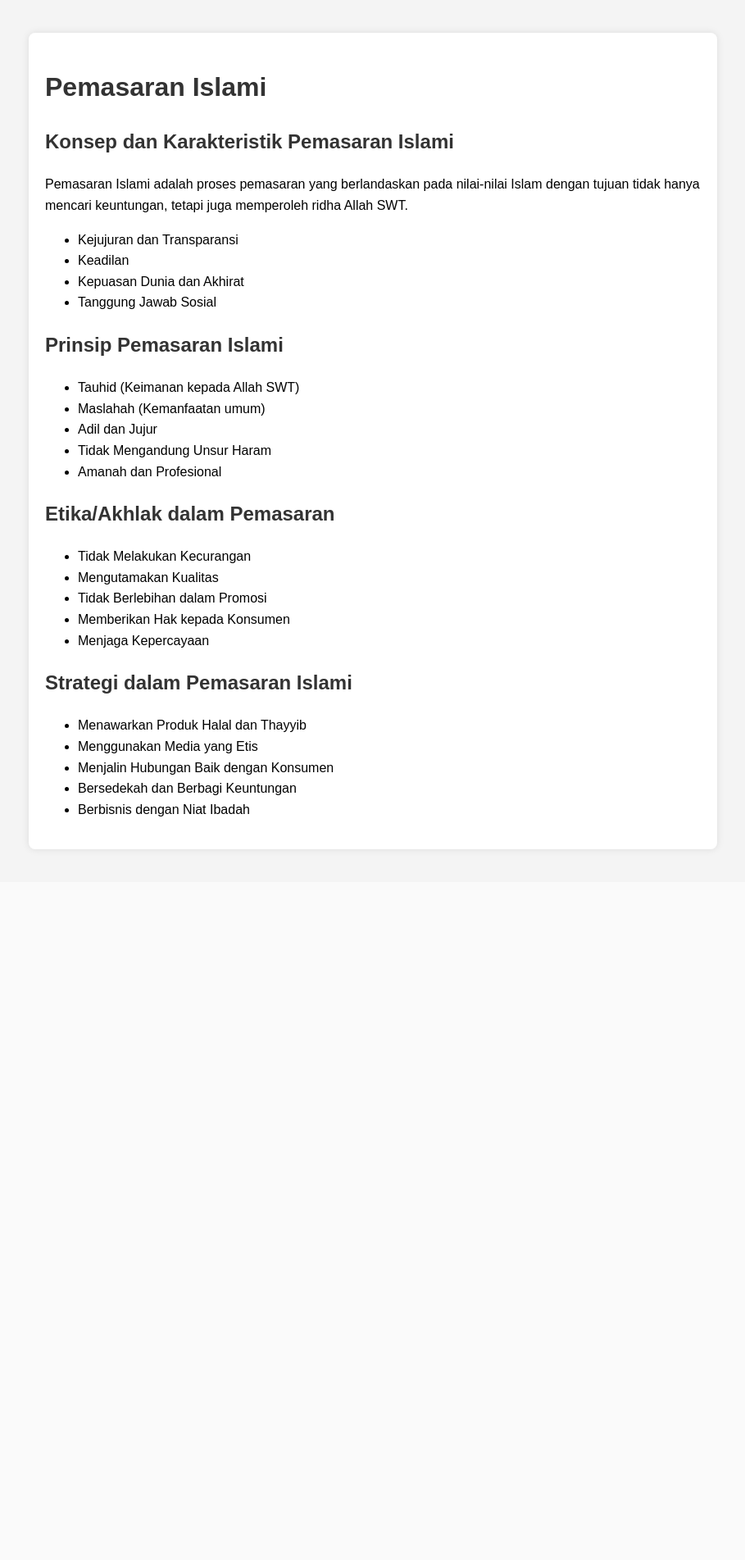
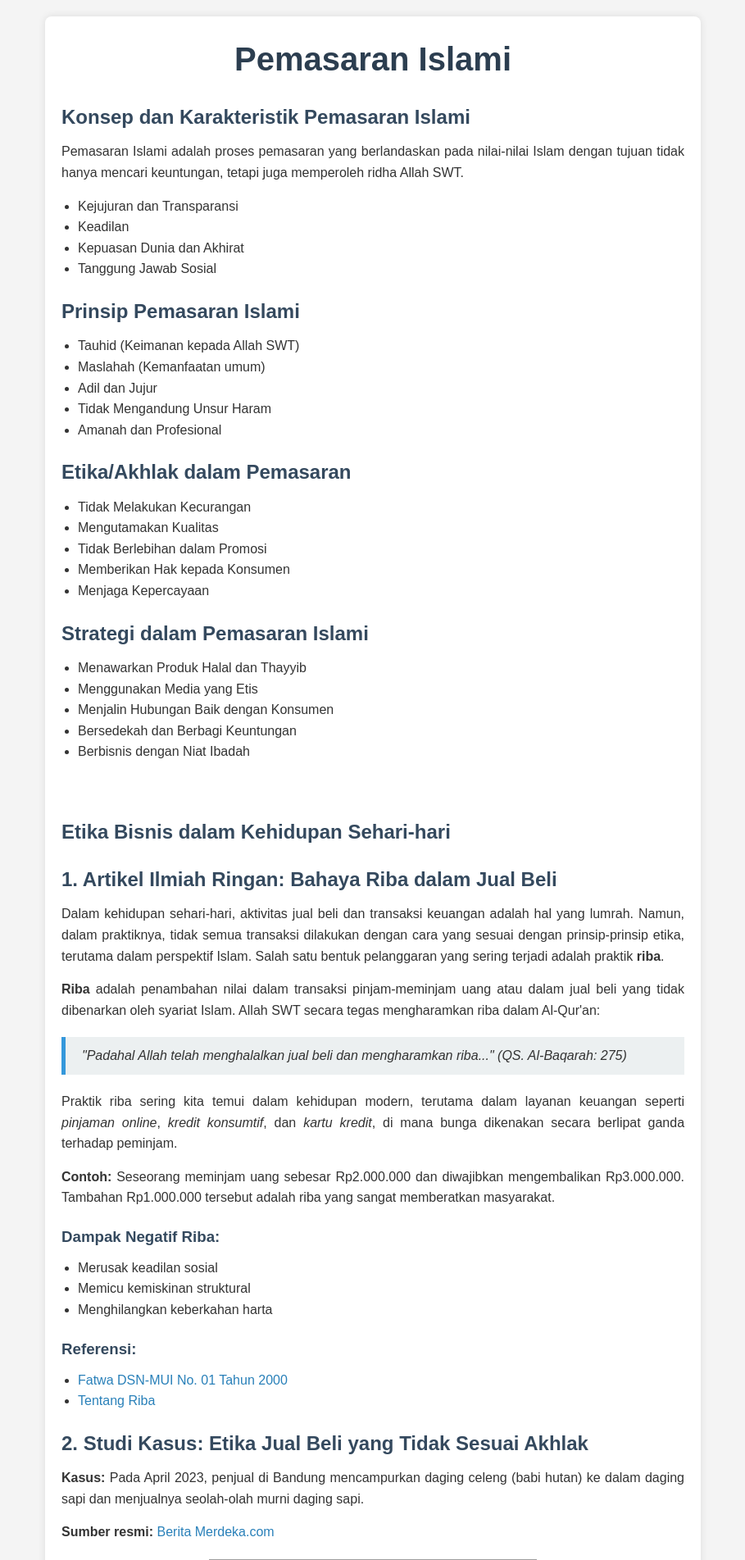
Before and after one commit to Luthvihakim/tugasagama, a PHP site: page / in a window 1280 px wide. Shown: the top 1903 px of the page at 82% size, without its empty margins (185-1094 px from the left). Before the commit the page ends 1039 px from the top, so only its background shows below. Run offline with PHP 8.4, Linux system fonts and the light colour scheme; grey boxes are pictures that could not be loaded.

Commit message:
index.html

```diff
--- a/index.php
+++ b/index.php
@@ -3,15 +3,23 @@
 <head>
   <meta charset="UTF-8">
   <meta name="viewport" content="width=device-width, initial-scale=1.0">
-    <title>Pemasaran Islami</title>
+  <title>Pemasaran Islami & Etika Bisnis</title>
   <style>
+    /* Reset dan dasar */
+    * {
+      margin: 0;
+      padding: 0;
+      box-sizing: border-box;
+    }
+
     body {
-            font-family: Arial, sans-serif;
+      font-family: 'Arial', sans-serif;
+      background-color: #f4f4f4;
+      color: #333;
       line-height: 1.6;
-            margin: 20px;
       padding: 20px;
-            background-color: #f4f4f4;
     }
+
     .container {
       max-width: 800px;
       margin: auto;
@@ -20,8 +28,54 @@
       border-radius: 8px;
       box-shadow: 0 0 10px rgba(0, 0, 0, 0.1);
     }
-        h1, h2 {
-            color: #333;
+
+    h1 {
+      text-align: center;
+      font-size: 2.5rem;
+      margin-bottom: 20px;
+      color: #2c3e50;
+    }
+
+    h2, h3 {
+      color: #34495e;
+      margin-top: 20px;
+      margin-bottom: 10px;
+    }
+
+    p {
+      margin-bottom: 15px;
+      font-size: 1rem;
+      text-align: justify;
+    }
+
+    ul {
+      list-style-type: disc;
+      margin-left: 20px;
+      margin-bottom: 20px;
+    }
+
+    a {
+      color: #2980b9;
+      text-decoration: none;
+    }
+
+    a:hover {
+      text-decoration: underline;
+    }
+
+    blockquote {
+      background-color: #ecf0f1;
+      border-left: 5px solid #3498db;
+      margin: 20px 0;
+      padding: 10px 20px;
+      font-style: italic;
+    }
+
+    img {
+      display: block;
+      margin: 20px auto;
+      max-width: 100%;
+      height: auto;
     }
   </style>
 </head>
@@ -64,6 +118,69 @@
       <li>Bersedekah dan Berbagi Keuntungan</li>
       <li>Berbisnis dengan Niat Ibadah</li>
     </ul>
+<br>
+
+    <h2>Etika Bisnis dalam Kehidupan Sehari-hari</h2>
+
+    <h2>1. Artikel Ilmiah Ringan: Bahaya Riba dalam Jual Beli</h2>
+    <p>
+      Dalam kehidupan sehari-hari, aktivitas jual beli dan transaksi keuangan adalah hal yang lumrah. Namun, dalam praktiknya, tidak semua transaksi dilakukan dengan cara yang sesuai dengan prinsip-prinsip etika, terutama dalam perspektif Islam. Salah satu bentuk pelanggaran yang sering terjadi adalah praktik <strong>riba</strong>.
+    </p>
+    <p>
+      <strong>Riba</strong> adalah penambahan nilai dalam transaksi pinjam-meminjam uang atau dalam jual beli yang tidak dibenarkan oleh syariat Islam. Allah SWT secara tegas mengharamkan riba dalam Al-Qur'an:
+    </p>
+    <blockquote>
+      "Padahal Allah telah menghalalkan jual beli dan mengharamkan riba..." (QS. Al-Baqarah: 275)
+    </blockquote>
+    <p>
+      Praktik riba sering kita temui dalam kehidupan modern, terutama dalam layanan keuangan seperti <em>pinjaman online</em>, <em>kredit konsumtif</em>, dan <em>kartu kredit</em>, di mana bunga dikenakan secara berlipat ganda terhadap peminjam.
+    </p>
+    <p><strong>Contoh:</strong> Seseorang meminjam uang sebesar Rp2.000.000 dan diwajibkan mengembalikan Rp3.000.000. Tambahan Rp1.000.000 tersebut adalah riba yang sangat memberatkan masyarakat.</p>
+
+    <h3>Dampak Negatif Riba:</h3>
+    <ul>
+      <li>Merusak keadilan sosial</li>
+      <li>Memicu kemiskinan struktural</li>
+      <li>Menghilangkan keberkahan harta</li>
+    </ul>
+
+    <h3>Referensi:</h3>
+    <ul>
+      <li><a href="https://dsnmui.or.id/2021/06/17/fatwa-no-01-dsn-mui-iv-2000/" target="_blank">Fatwa DSN-MUI No. 01 Tahun 2000 </a></li>
+      <li><a href="https://www.belajarhijrah.com/riba-dalam-jual-beli-perbuatan-haram-dan-dampaknya-dalam-perspektif-islam/" target="_blank">Tentang Riba</a></li>
+    </ul>
+
+    <h2>2. Studi Kasus: Etika Jual Beli yang Tidak Sesuai Akhlak</h2>
+    <p>
+      <strong>Kasus:</strong> Pada April 2023, penjual di Bandung mencampurkan daging celeng (babi hutan) ke dalam daging sapi dan menjualnya seolah-olah murni daging sapi.
+    </p>
+    <p>
+      <strong>Sumber resmi:</strong> <a href="https://www.merdeka.com/peristiwa/polres-cimahi-ungkap-oplosan-daging-celeng-dijadikan-bakso-dan-rendang.html" target="_blank">Berita Merdeka.com</a>
+    </p>
+
+    <img src="Screenshot 2025-05-05 123153.png" width="400" alt="Contoh Kasus Etika Bisnis">
+
+    <h3>Pelanggaran Etika:</h3>
+    <ul>
+      <li>Penipuan terhadap konsumen</li>
+      <li>Menjual barang haram</li>
+      <li>Merusak kepercayaan pasar</li>
+    </ul>
+
+    <blockquote>
+      "Barang siapa yang menipu kami, maka ia bukan dari golongan kami." (HR. Muslim)
+    </blockquote>
+
+    <h3>Opini Pribadi:</h3>
+    <p>
+      Kasus ini mencerminkan krisis moral yang perlu dibenahi dari hulu ke hilir dalam sistem perdagangan. Dalam Islam, bisnis bukan hanya mencari untung, tapi juga harus dilandasi dengan nilai <strong>amanah</strong>, <strong>kejujuran</strong>, dan <strong>tanggung jawab sosial</strong>.
+    </p>
+    <blockquote>
+      "Pedagang yang jujur dan terpercaya akan bersama para nabi, orang-orang yang benar, dan para syuhada." (HR. Tirmidzi)
+    </blockquote>
+    <p>
+      Masyarakat dan pelaku bisnis perlu menyadari bahwa keberkahan dalam bisnis hanya akan tercapai bila transaksi dilakukan dengan adil dan sesuai syariat.
+    </p>
   </div>
 </body>
 </html>
```
Lines whose indentation alone changed are shown as unchanged.
